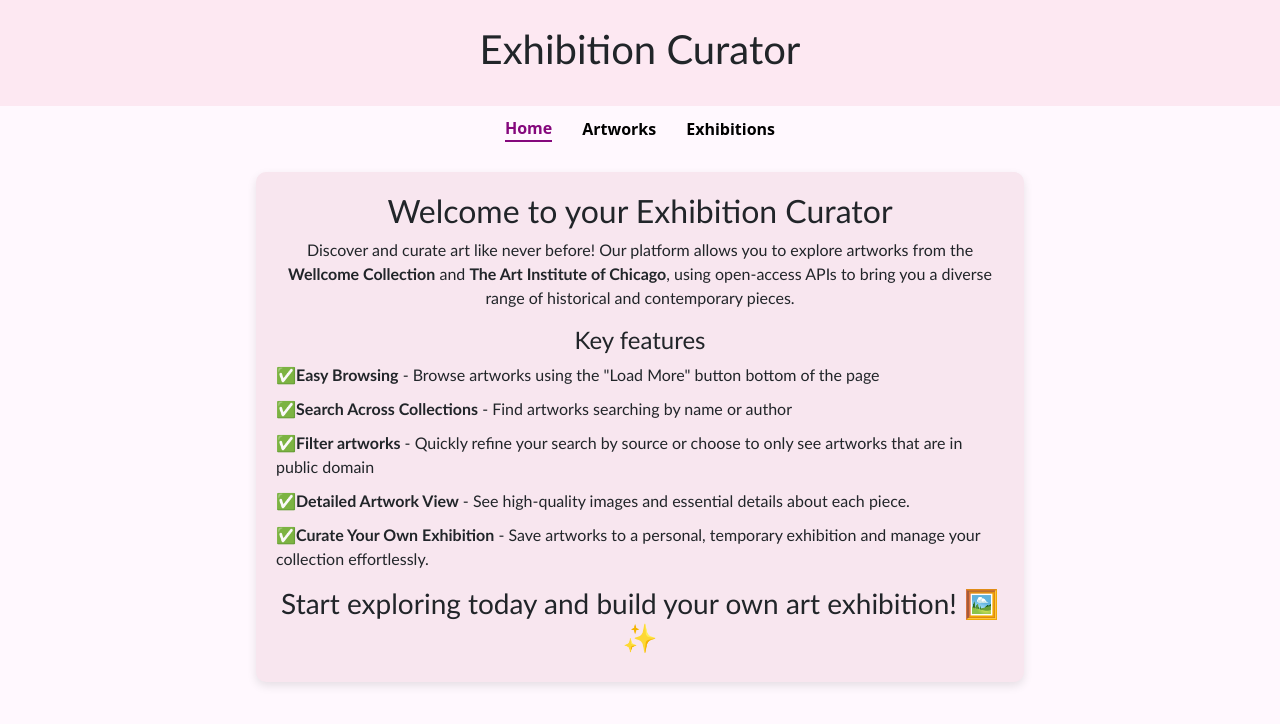
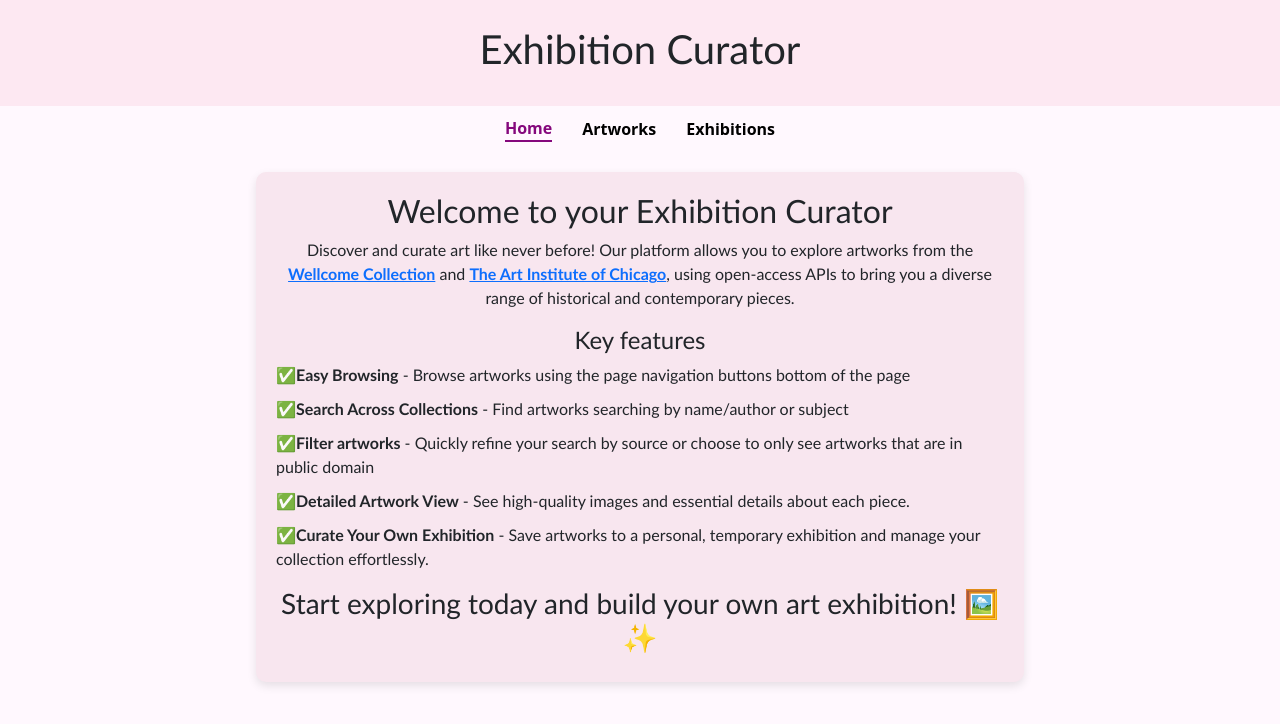
Before and after one commit to valen-ua/Exhibition-curation-platform, a React (Vite) app: page / in a window 1280 px wide. Shown: the top 724 px of the page. Built offline with nearby package versions, Linux system fonts and the light colour scheme.

Commit message:
Updated the Home Page with Links to Museums

```diff
--- a/src/components/Home.tsx
+++ b/src/components/Home.tsx
@@ -5,18 +5,18 @@ export const Home = () => {
       <h2 className="home-header">Welcome to your Exhibition Curator</h2>
       <p>
         Discover and curate art like never before! Our platform allows you to
-        explore artworks from the <b>Wellcome Collection</b> and <b>The Art Institute of
-        Chicago</b>, using open-access APIs to bring you a diverse range of
+        explore artworks from the <b><a href="https://wellcomecollection.org/">Wellcome Collection</a></b>  and <b><a href="https://www.artic.edu/">The Art Institute of
+        Chicago</a></b>, using open-access APIs to bring you a diverse range of
         historical and contemporary pieces.
       </p>
       <h4>Key features</h4>
       <ul className="home-page-list">
         <li>
-        ✅<b>Easy Browsing</b> - Browse artworks using the "Load More" button bottom of
+        ✅<b>Easy Browsing</b> - Browse artworks using the page navigation buttons bottom of
           the page
         </li>
         <li>
-        ✅<b>Search Across Collections</b> - Find artworks searching by name or author
+        ✅<b>Search Across Collections</b> - Find artworks searching by name/author or subject
         </li>
         <li>
         ✅<b>Filter artworks</b> - Quickly refine your search by source or choose to
```
